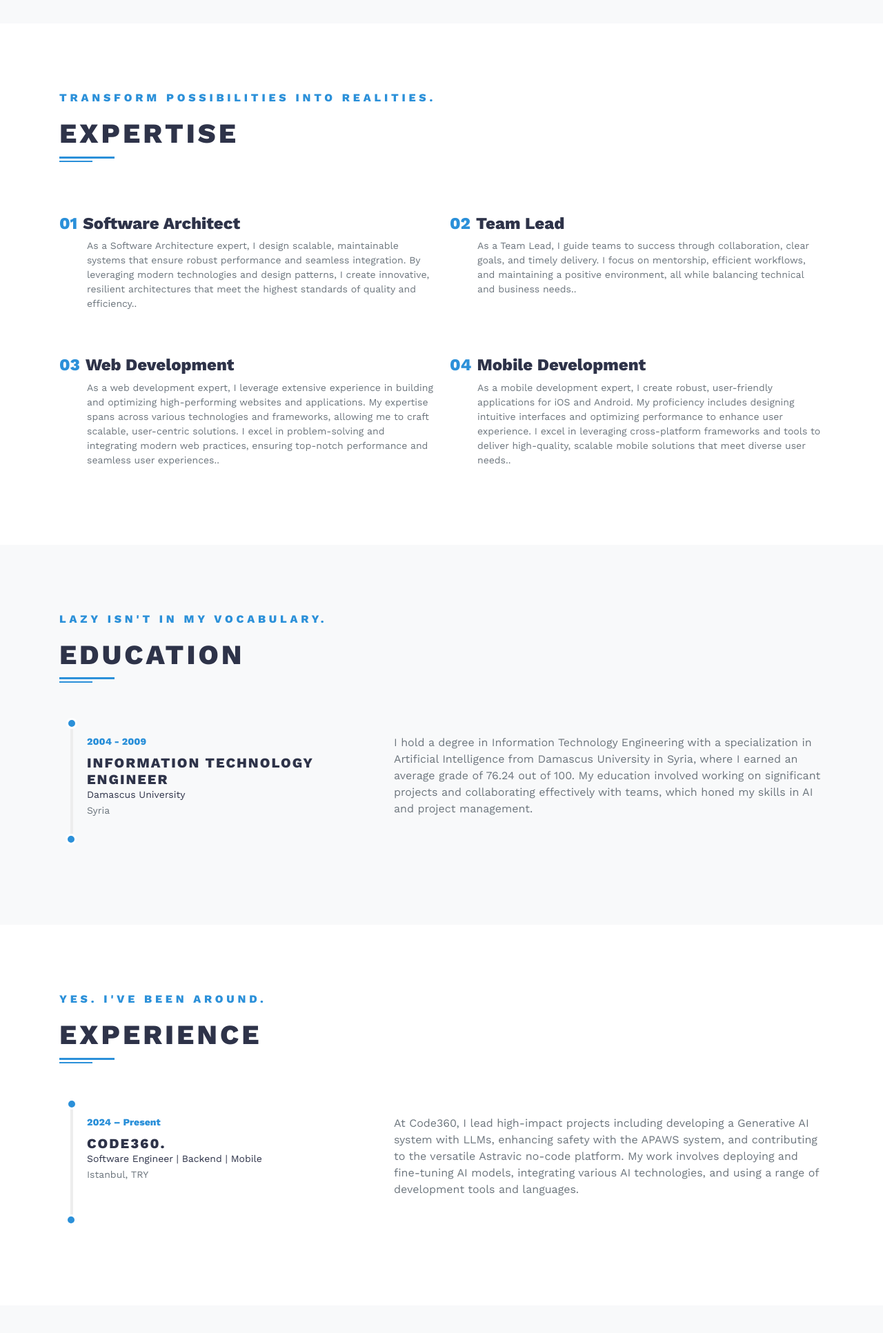
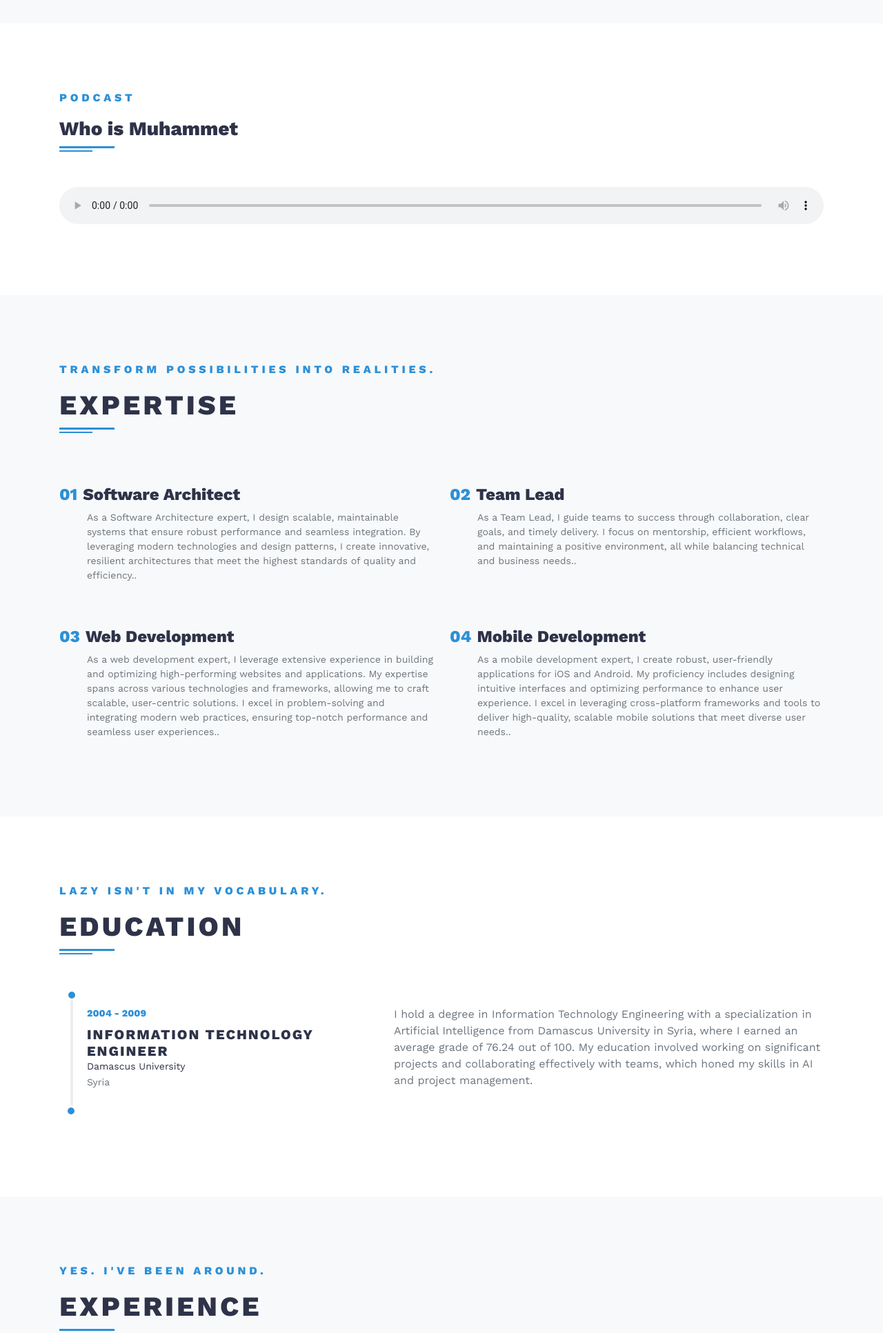
Before and after one commit to mhdabdelrhman/mhdabdelrhman.github.io, a plain HTML site: page index.html in a window 1280 px wide. Shown: the part 1280-3213 px from the top of the page at 69% size. Drawn offline with nearby package versions, Linux system fonts and the light colour scheme.

Commit message:
Add podcast

```diff
--- a/index.html
+++ b/index.html
@@ -60,8 +60,21 @@
         <p class="text-muted mb-0">I thrive in collaborative environments, guiding teams to deliver innovative solutions that meet challenging deadlines. Passionate about continuous learning, I hold certifications in generative AI, constantly pushing the boundaries of technology.</p>
       </div>
     </section>
+    <!-- Podcast Section-->
+    <section class="py-5" id="podcast">
+      <div class="container py-5">
+        <header class="mb-5">
+          <p class="fw-bold text-primary text-uppercase letter-spacing-3">Podcast</p>
+          <h2 class="h3 lined">Who is Muhammet</h2>
+        </header>
+        <audio controls class="w-100">
+          <source src="audio/podcast.wav" type="audio/wav">
+          Your browser does not support the audio tag.
+        </audio>
+      </div>
+    </section>
     <!-- Expertise Section        -->
-    <section class="py-5" id="expertise">
+    <section class="py-5 bg-light" id="expertise">
       <div class="container py-5">
         <header class="mb-5 pb-4">
           <p class="fw-bold text-primary text-uppercase letter-spacing-3">transform possibilities into realities.</p>
@@ -88,7 +101,7 @@
       </div>
     </section>
     <!-- Education Section-->
-    <section class="py-5 bg-light" id="education">
+    <section class="py-5" id="education">
       <div class="container py-5">
         <header class="mb-5 pb-4">
           <p class="fw-bold text-primary text-uppercase letter-spacing-3">Lazy isn't in my vocabulary.</p>
@@ -146,7 +159,7 @@
       </div>
     </section>
     <!-- Experience Section        -->
-    <section class="py-5" id="experience">
+    <section class="py-5 bg-light" id="experience">
       <div class="container py-5">
         <header class="mb-5 pb-4">
           <p class="fw-bold text-primary text-uppercase letter-spacing-3">Yes. I've been around.</p>
@@ -200,7 +213,7 @@
       </div>
     </section>
     <!-- Education Section        -->
-    <section class="bg-light py-5" id="contact">
+    <section class="py-5" id="contact">
       <div class="container py-5">
         <header class="mb-5 pb-4">
           <p class="fw-bold text-primary text-uppercase letter-spacing-3">Call me, maybe.</p>
@@ -223,7 +236,7 @@
       </div>
     </section>
     <!-- Footer-->
-    <footer class="pt-5">
+    <footer class="pt-5 bg-light">
       <div class="container text-center py-5">
         <div class="row px-4">
           <div class="col-lg-7 mx-auto">
```
Also changed, not shown: 1 other file.
